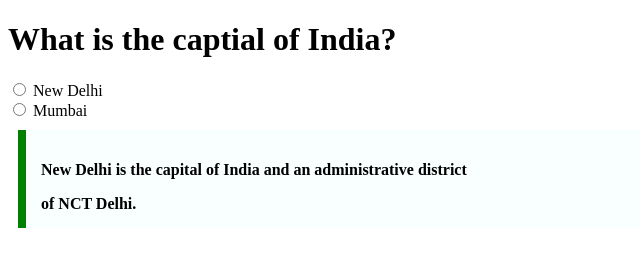
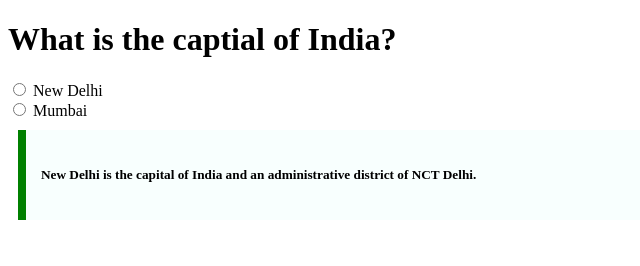
Before and after one commit to acciojob/trivia-swasti2611, a website: page main.html in a window 1280 px wide. Shown: the whole page, without its empty margins (0-640 px from the left). Drawn offline with Linux system fonts and the light colour scheme.

Commit message:
created a submission

```diff
--- a/main.html
+++ b/main.html
@@ -17,11 +17,9 @@
 	<lable>Mumbai</lable>
 
 
-	<blockquote cite="Wikipedia" >
-		<p>
-		New Delhi is the capital of India and an administrative district
-			</p>
-		of NCT Delhi.
+	<blockquote cite="https://www.wikipedia.org/" >
+
+		<h5>New Delhi is the capital of India and an administrative district of NCT Delhi. </h5>
 	</blockquote>
 
 
```
